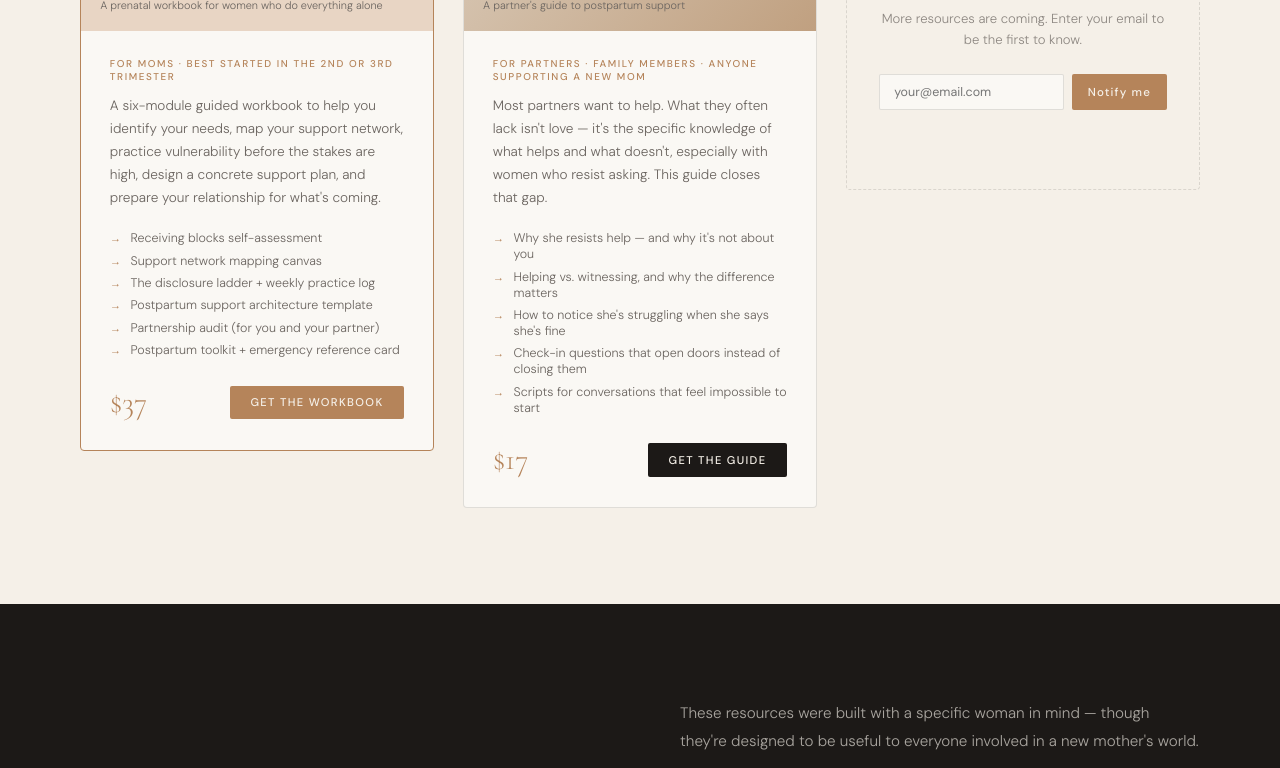
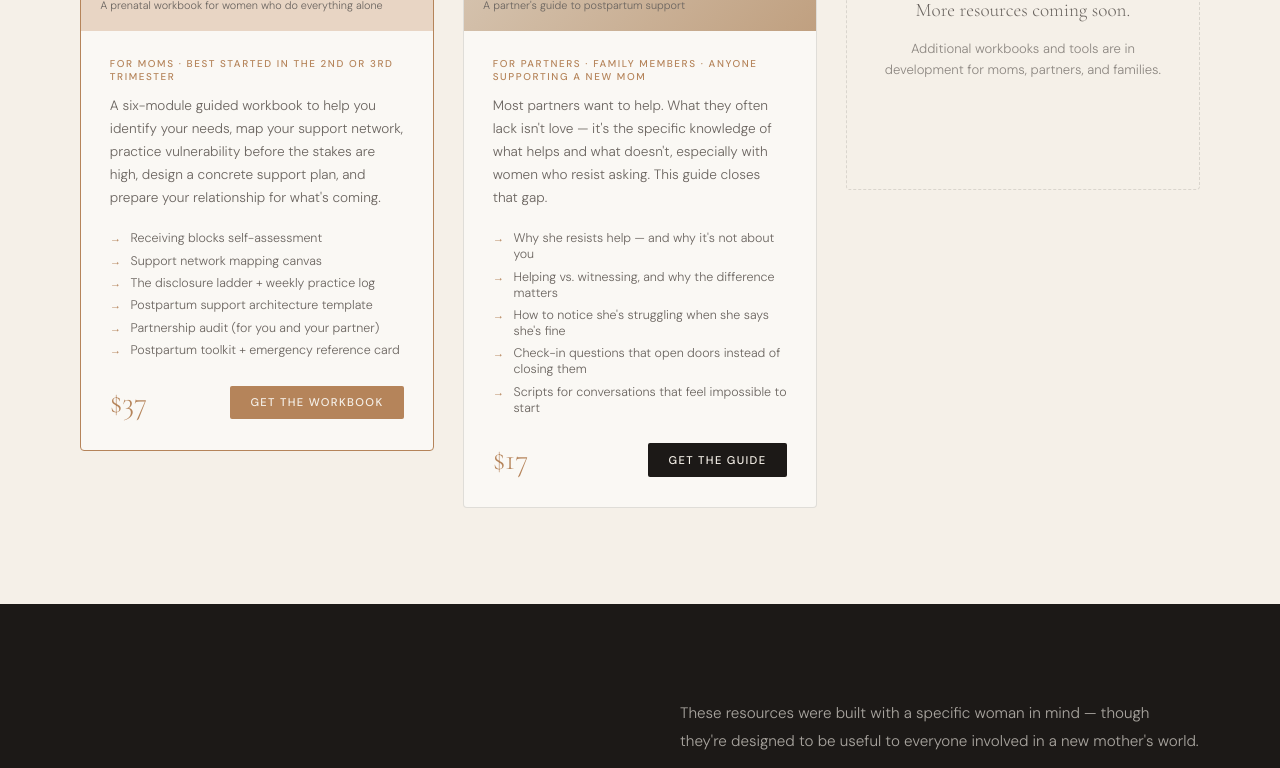
Before and after one commit to margarettuckercardon-max/heldworkbook, a plain HTML site: page index.html in a window 1280 px wide. Shown: the part 3888-4656 px from the top of the page. Drawn offline with nearby package versions, Linux system fonts and the light colour scheme.

Commit message:
Update index.html

```diff
--- a/index.html
+++ b/index.html
@@ -145,10 +145,6 @@
   .coming-soon-card { background: var(--cream); border: 1px dashed var(--border); border-radius: 4px; padding: 2.5rem 2rem; display: flex; flex-direction: column; align-items: center; justify-content: center; text-align: center; min-height: 360px; gap: 1rem; }
   .coming-soon-card h3 { font-family: 'Cormorant Garamond', serif; font-size: 1.2rem; font-weight: 300; color: var(--muted); }
   .coming-soon-card p { font-size: 0.82rem; color: var(--muted); font-weight: 300; line-height: 1.6; opacity: 0.75; }
-  .notify-form { display: flex; gap: 0.5rem; margin-top: 0.5rem; width: 100%; }
-  .notify-form input { flex: 1; padding: 0.55rem 0.9rem; border: 1px solid var(--border); border-radius: 2px; font-family: 'DM Sans', sans-serif; font-size: 0.78rem; color: var(--ink); background: var(--warm-white); outline: none; }
-  .notify-form input:focus { border-color: var(--clay); }
-  .notify-form button { background: var(--clay); color: var(--cream); border: none; padding: 0.55rem 1rem; border-radius: 2px; font-size: 0.72rem; letter-spacing: 0.1em; cursor: pointer; font-family: 'DM Sans', sans-serif; font-weight: 500; white-space: nowrap; }
 
   /* WHO */
   .who-section { background: var(--ink); color: var(--cream); display: grid; grid-template-columns: 1fr 1fr; gap: 5rem; align-items: center; }
@@ -391,12 +387,8 @@
     <!-- COMING SOON -->
     <div class="coming-soon-card">
       <div style="font-size:2rem; opacity:0.25;">✦</div>
-      <h3>More resources in development</h3>
-      <p>More resources are coming. Enter your email to be the first to know.</p>
-      <div class="notify-form">
-        <input type="email" placeholder="your@email.com">
-        <button type="button">Notify me</button>
-      </div>
+      <h3>More resources coming soon.</h3>
+      <p>Additional workbooks and tools are in development for moms, partners, and families.</p>
     </div>
 
   </div>
```
